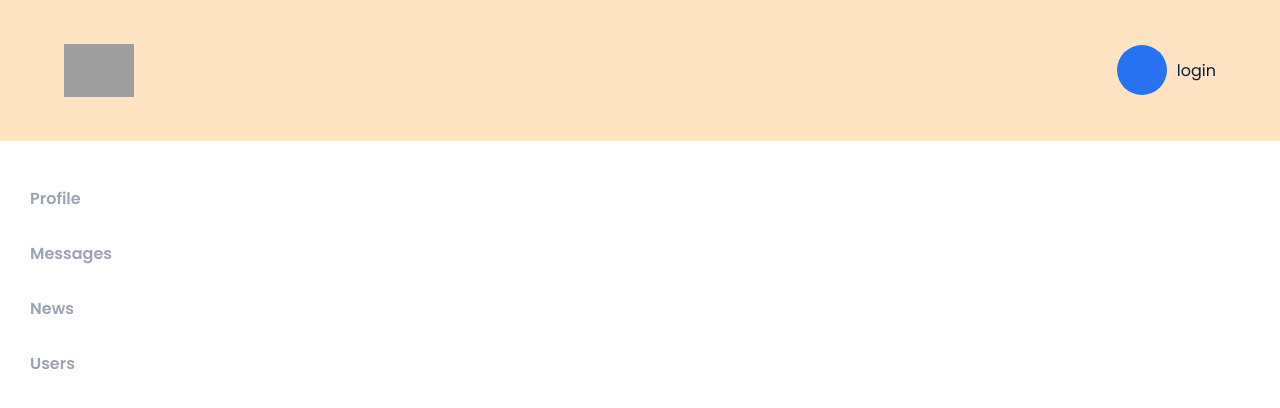
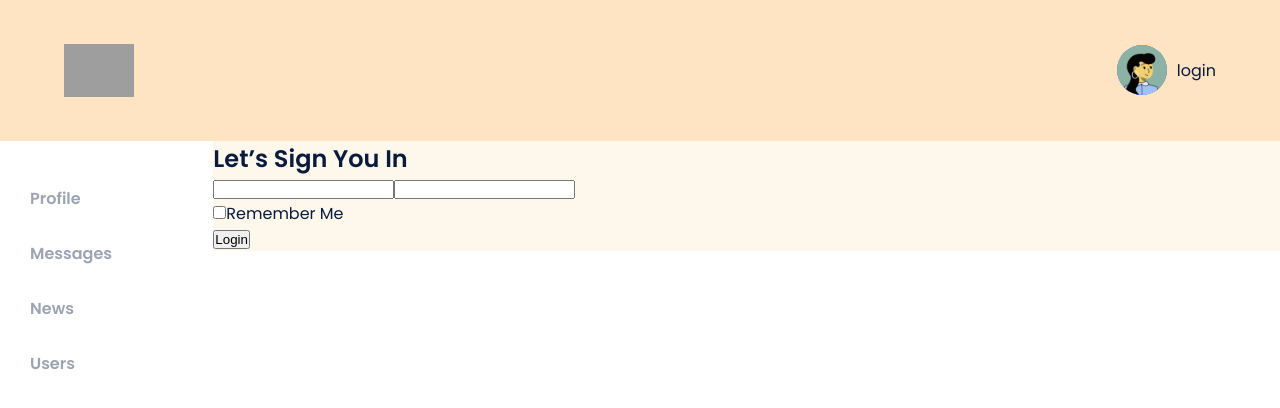
Before and after one commit to SakharovaKsu/Social-media, a React (Create React App) app: page /login in a window 1280 px wide. Shown: the top 408 px of the page. Built offline with nearby package versions, Linux system fonts and the light colour scheme; no server answers; grey boxes are pictures that could not be loaded.

Commit message:
Устранение бага в ProfileStatus, добавление formik, валидация

```diff
--- a/package.json
+++ b/package.json
@@ -10,7 +10,7 @@
     "antd": "4.18.7",
     "axios": "0.26.0",
     "classnames": "2.3.1",
-    "formik": "2.2.9",
+    "formik": "^2.4.5",
     "gh-pages": "3.2.3",
     "jest": "27.5.1",
     "react": "17.0.2",
@@ -20,7 +20,6 @@
     "react-scripts": "5.0.0",
     "react-test-renderer": "17.0.2",
     "redux": "4.1.2",
-    "redux-form": "8.3.8",
     "redux-thunk": "2.4.1",
     "reselect": "4.1.5",
     "typescript": "4.4.2",
@@ -60,7 +59,6 @@
     "@types/react-redux": "7.1.22",
     "@types/react-router-dom": "5.3.3",
     "@types/react-test-renderer": "17.0.1",
-    "@types/redux-form": "8.3.3",
     "@types/uuid": "8.3.4"
   }
 }
--- a/src/App.tsx
+++ b/src/App.tsx
@@ -11,6 +11,9 @@ import Login from './components/Login/Login';
 
 
 const App = () => {
+
+
+
 
     return (
         <BrowserRouter> {/*обрамляем весь компонент для route*/}
--- a/src/api/api.ts
+++ b/src/api/api.ts
@@ -45,7 +45,7 @@ export const profileAPI = {
         return axiosInstance.get(`/profile/status/` + userId )
     },
     updateStatus(status: string) {
-        return axiosInstance.put(`/profile/status/`, {status})
+        return axiosInstance.put<ResponseType>(`/profile/status/`, {status})
         // return axiosInstance.put<ResponseType, AxiosResponse<ResponseType>, { status: string }>(`/profile/status/`, {status})
     }
 }
--- a/src/components/Header/Header.module.css
+++ b/src/components/Header/Header.module.css
@@ -19,7 +19,7 @@
     float: right;
 }
 
-.imgUser {
+.imgUser img {
     width: 50px;
     height: 50px;
     border-radius: 50%;
--- a/src/components/Header/Header.tsx
+++ b/src/components/Header/Header.tsx
@@ -1,6 +1,7 @@
 import React, {FC} from 'react';
 import s from './Header.module.css';
 import {NavLink} from 'react-router-dom';
+import user from '../../images/avatar-user/user-5.svg';
 
 type HeaderType = {
     isAuth: boolean
@@ -15,7 +16,7 @@ const Header: FC<HeaderType> = ({isAuth, login}) => {
             </a>
             <div className={s.loginBlock}>
                 <div className={s.imgUser}>
-                    {/*<img  src={''} alt={'Фото пользователя.'}/>*/}
+                    <img  src={user} alt={'Фото пользователя.'}/>
                 </div>
                 <div>
                     { !isAuth
--- a/src/components/Login/Login.tsx
+++ b/src/components/Login/Login.tsx
@@ -1,10 +1,72 @@
-import React from 'react';
+import React, {FC} from 'react';
 import s from './Login.module.css'
+import {useFormik} from 'formik';
+
+type FormDataType = {
+    login?: string
+    password?: string
+    rememberMe?: boolean
+}
+
+const LoginForm= (props: any) => {
+    const formik = useFormik({
+        initialValues: {
+            login: '',
+            password: '',
+            rememberMe: false
+        },
+        validate: (values) => {
+            const errors: FormDataType = {}
+            const regx = /^[A-Z][a-z]{1,}$/
+            if (!values.login) {
+                errors.login = 'Required'
+            } else if (!regx.test(values.login)) {
+                errors.login = 'Invalid first name'
+            }
+
+            if (!values.password) {
+                errors.login = 'Required'
+            } else if (values.password.length < 4) {
+                errors.password = 'Must be more 3 symbols'
+            }
+            return errors
+        },
+        onSubmit: values => {
+            // еще не писала
+            // dispatch(loginTC(values))
+
+            // очищаем форму после отправки
+            formik.resetForm()
+        },
+    })
+
+    return (
+        <div className={s.login}>
+            <form onSubmit={formik.handleSubmit}>
+                <input {...formik.getFieldProps('login')}/>
+                {formik.touched.login && formik.errors.login && <div style={{color: 'red'}}>{formik.errors.login}</div>}
+                <input type='password' {...formik.getFieldProps('password')}/>
+                {formik.touched.password && formik.errors.password && <div style={{color: 'red'}}>{formik.errors.password}</div>}
+                <div>
+                    <input type={'checkbox'} checked={formik.values.rememberMe} {...formik.getFieldProps('checkbox')}/>
+                    Remember Me
+                </div>
+                <button type={'submit'}>Login</button>
+            </form>
+        </div>
+
+    )
+}
 
 const Login = () => {
+    const onSubmit = (formData: any) => {
+
+    }
+
     return (
         <div className={s.login}>
-
+            <h2>Let’s Sign You In</h2>
+            <LoginForm />
         </div>
     );
 };
--- a/src/components/Profile/ProfileContainer.tsx
+++ b/src/components/Profile/ProfileContainer.tsx
@@ -23,17 +23,16 @@ class ProfileAPIContainer extends React.Component<ProfileContainer> {
         let userId = this.props.match.params.userId
 
         if(!userId) {
-            userId = (2).toString()
+            userId = (29405).toString()
         }
 
         this.props.getProfileTC(userId)
         this.props.getStatusTC(userId)
-        // this.props.updateStatusTC(status)
     }
 
     render() {
         return (
-                <Profile {...this.props} profile={this.props.profile} status={this.props.status} updateStatusTC={updateStatusTC}/>
+                <Profile {...this.props} profile={this.props.profile} status={this.props.status} updateStatusTC={this.props.updateStatusTC}/>
         );
     }
 }
--- a/src/components/Profile/ProfileInfo/ProfileStatus/ProfileStatus.tsx
+++ b/src/components/Profile/ProfileInfo/ProfileStatus/ProfileStatus.tsx
@@ -24,11 +24,12 @@ class ProfileStatus extends Component<ProfileStatusType, ProfileStatusState> {
         status: this.props.status
     }
 
-    // componentDidUpdate(prevProps: ProfileStatusType) {
-    //     if (prevProps.status !== this.props.status) {
-    //         this.setState({status: this.props.status})
-    //     }
-    // }
+    componentDidUpdate(prevProps: ProfileStatusType) {
+        // условие обязательно делать, что б не было зацикленности при рендере
+        if (prevProps.status !== this.props.status) {
+            this.setState({status: this.props.status})
+        }
+    }
 
     activateEditMode = () => {
         this.setState({editMode: true})
--- a/src/hoc/withAuthRedirect.tsx
+++ b/src/hoc/withAuthRedirect.tsx
@@ -18,8 +18,9 @@ export function withAuthRedirect<T>(Component: ComponentType<T>) {
     const RedirectComponent = (props: MapStateToPropsType) => {
         // restProps остаточные пропсы
         let {isAuth, ...restProps} = props
+        debugger
 
-        if(!isAuth) return <Redirect to={'./login'}/>
+        if(!isAuth) return <Redirect to={'/login'}/>
 
         return (<Component {...restProps as T}/>)
     }
--- a/src/redux/reduxStore.ts
+++ b/src/redux/reduxStore.ts
@@ -4,14 +4,13 @@ import {dialogsReducer} from './dialogsReducer';
 import {usersReducer} from './usersReducer';
 import {authReducer} from './authReducer';
 import thunkMiddleware, {ThunkDispatch} from 'redux-thunk';
-import {useDispatch} from 'react-redux';
 
 // объединяем функции, создаем объект
 const reducers = combineReducers({
     postPage: postPageReducer,
     dialogsPage: dialogsReducer,
     usersPage: usersReducer,
-    auth: authReducer
+    auth: authReducer,
 })
 
 // создаем store
```
Also changed, not shown: 2 other files (tests, documents, lock files or other folders).
